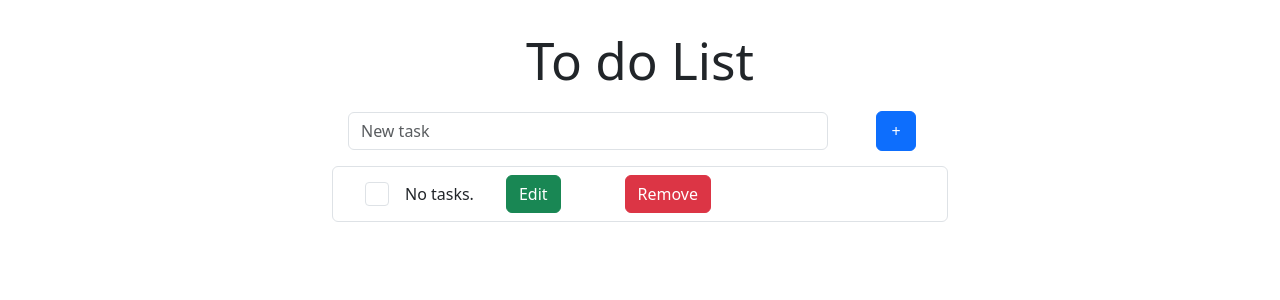
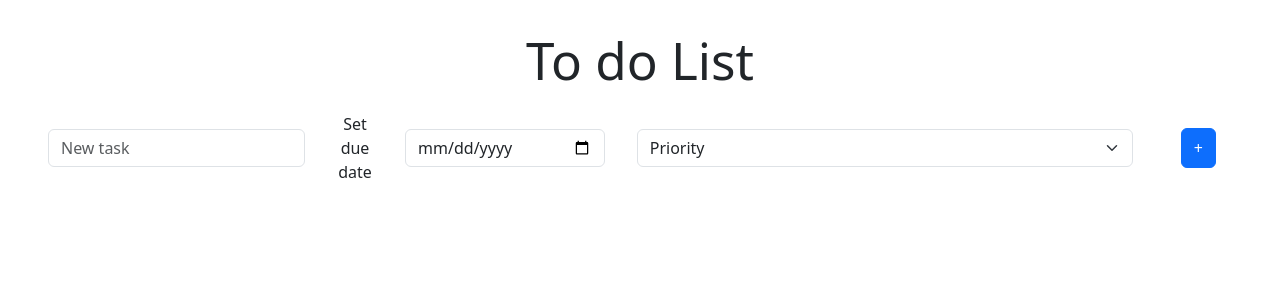
Before and after one commit to MAMCB/WBS-ToDoList-React, a React (Vite) app: page / in a window 1280 px wide. Shown: the top 300 px of the page. Built offline with nearby package versions, Linux system fonts and the light colour scheme.

Commit message:
made todolist basic functionality to add tasks

```diff
--- a/package.json
+++ b/package.json
@@ -11,7 +11,8 @@
   },
   "dependencies": {
     "react": "^18.2.0",
-    "react-dom": "^18.2.0"
+    "react-dom": "^18.2.0",
+    "uuidv4": "^6.2.13"
   },
   "devDependencies": {
     "@types/react": "^18.2.15",
--- a/src/App.css
+++ b/src/App.css
@@ -91,3 +91,15 @@
   height: 2.5rem;
   width: 2.5rem;
 }
+
+
+.High{
+background-color: red;
+}
+.Medium{
+background-color: yellow;
+}
+
+.Low{
+background-color: green;
+}
--- a/src/App.jsx
+++ b/src/App.jsx
@@ -1,14 +1,29 @@
 import { useState } from 'react'
 import Form from "./Components/Form"
+import DisplayTasks from './Components/DisplayTasks';
 import './App.css'
 
 function App() {
+  const [tasks,setTasks]=useState([]);
+  const handleSubmit = (task) =>{
+    const newTask = {
+      id:task.id,
+      title:task.title,
+      date:task.date,
+      priority:task.priority,
+      done:false
+
+    };
+    setTasks([...tasks,newTask]);
+  }
 
 
   return (
     <>
       <h1>To do List</h1>
-      <Form/>
+      <Form onFormEvent={handleSubmit}/>
+      <DisplayTasks tasks = {tasks} setTasks={setTasks}/>
+
     </>
   )
 }
--- /dev/null
+++ b/src/Components/DisplayTasks.jsx
@@ -0,0 +1,18 @@
+import Task from "./Task";
+
+const DisplayTasks = ({tasks,setTasks})=>{
+    const toggleCompletion = (id) =>{
+        setTasks((previous)=>previous.map((t)=>(t.id === id? {...t,done: !t.done} :t))
+        );
+    }
+    return (
+        <>
+        <ul className="list-group">
+            {tasks.sort((a,b)=>(a.done?1:-1)).map((task)=>(<Task task={task} toggleCompletion={toggleCompletion}/>))}
+
+
+      </ul>
+        </>
+    )
+}
+export default DisplayTasks;
--- a/src/Components/Form.jsx
+++ b/src/Components/Form.jsx
@@ -1,17 +1,30 @@
-import Task from "./Task";
+
 import { useState } from 'react'
+import {v4 as uuidv4} from "uuid";
 
-const Form = ()=>{
-    let submitedValue;
+const Form = ({onFormEvent})=>{
 
-    const setTaskText = (value)=>{
-        return value;
 
-    }
+
     const submitHandler = (e)=>{
         e.preventDefault();
-       e.target.elements.taskInput.value? alert(`Submitted the value ${e.target.elements.taskInput.value}`):alert("Please enter a task");
-        submitedValue= setTaskText(e.target.elements.taskInput.value);
+        if(!e.target.elements.taskInput.value || !e.target.elements.date.value || !e.target.elements.priority.value)
+        {
+            alert("Please enter a task");
+            return;
+        }
+
+       const task={
+        id:uuidv4(),
+        title:e.target.elements.taskInput.value,
+        date:e.target.elements.date.value,
+        priority:e.target.elements.priority.value,
+        done:false
+
+       }
+       onFormEvent(task);
+       e.target.reset();
+
 
     };
 
@@ -20,12 +33,17 @@ const Form = ()=>{
         <form onSubmit={submitHandler} className="taskForm">
 
             <input className="form-control" type="text" placeholder="New task" id="taskInput"/>
+            <label htmlFor="date">Set due date</label>
+            <input type="date" className="form-control" id="date"/>
+            <select class="form-select" aria-label="Default select example" id="priority">
+                <option selected value="">Priority</option>
+                <option value="High">High</option>
+                <option value="Medium">Medium</option>
+                 <option value="Low">Low</option>
+            </select>
             <button className="btn btn-primary" type="submit" id="addTaskbtn">+</button>
         </form>
-        <ul className="list-group">
-            <Task title ={submitedValue?submitedValue:"No tasks."}/>
 
-        </ul>
         </>
     )
 }
--- a/src/Components/Task.jsx
+++ b/src/Components/Task.jsx
@@ -1,11 +1,13 @@
-const Task = ({title})=>
+const Task = ({task,toggleCompletion})=>
 {
+
     return (
         <>
 
-            <li className="list-group-item">
-                <input type="checkbox" className="form-check-input" id="check"/>
-                <label className="form-check-label" for="check">{title}</label>
+            <li className={`list-group-item ${task.priority}`}>
+                <input type="checkbox" className="form-check-input" id="check" checked={task.done} onChange={()=>toggleCompletion(task.id)}/>
+                <label className="form-check-label" for="check">{task.title}</label>
+                <span>Due date: {task.date}</span>
                 <button className="btn btn-success">Edit</button>
                 <button className="btn btn-danger">Remove</button>
 
```
Also changed, not shown: 1 other file (tests, documents, lock files or other folders).
